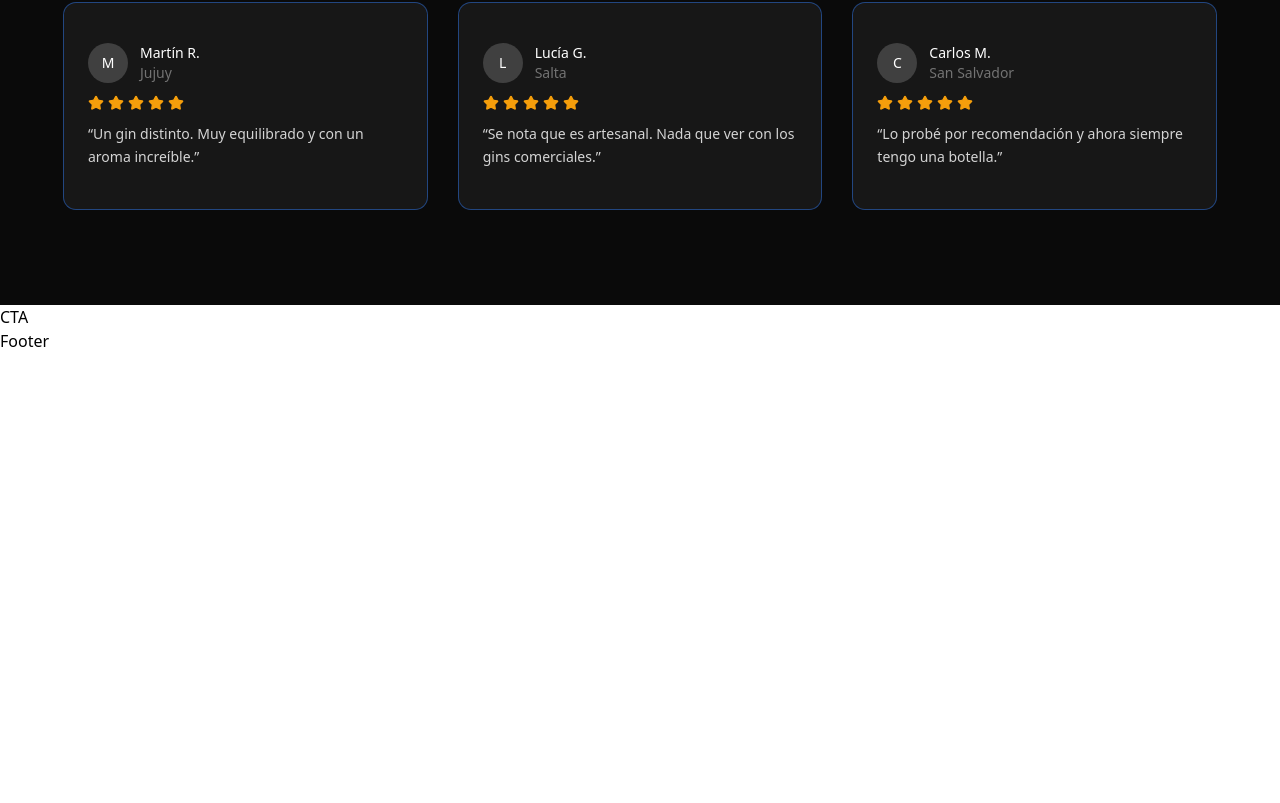
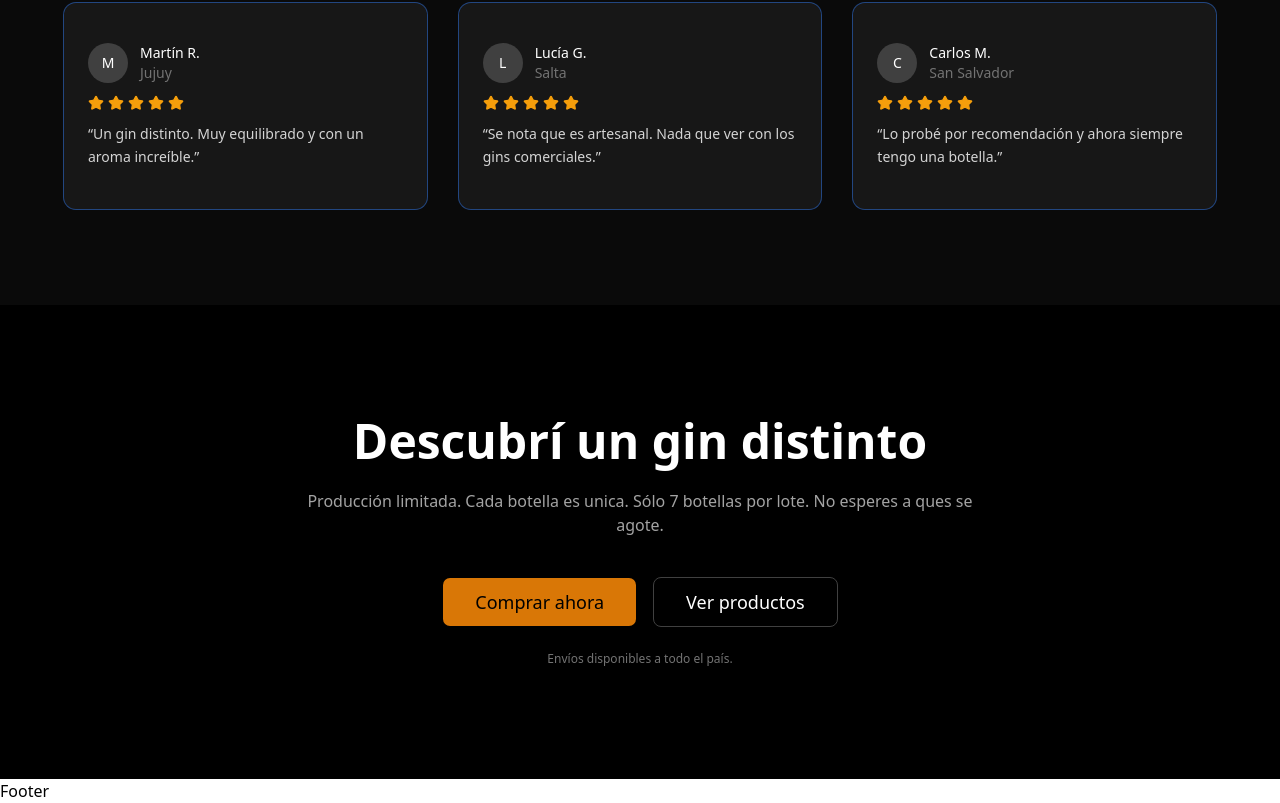
Before and after one commit to shenanigans15/landing-gin, a React (Vite) app: page / in a window 1280 px wide. Shown: the part 1491-2294 px from the top of the page. Before the commit the page ends 1844 px from the top, so only its background shows below. Built offline with nearby package versions, Linux system fonts and the light colour scheme; a web font is replaced by a local one.

Commit message:
feat: add CTA section style: improve CTA styling

```diff
--- a/src/components/sections/CTA.tsx
+++ b/src/components/sections/CTA.tsx
@@ -1,3 +1,44 @@
+import { Button } from '../ui/button'
+
 export const CTA = () => {
-  return <div>CTA</div>
+  return (
+    <section className="relative bg-black py-28 px-6 text-center overflow-hidden">
+      {/* Glow de fondo */}
+      <div className="absolute inset-0 -z-10 flex justify-center">
+        <div className="w-[500px] h-[500px] bg-amber-500/10 blur-3xl rounded-full" />
+      </div>
+
+      <div className="max-w-2xl mx-auto">
+        {/* Titulo */}
+        <h2 className="text-3xl md:text-5xl font-semibold text-white leading-tight">
+          Descubrí un gin distinto
+        </h2>
+
+        {/* Texto */}
+        <p className="mt-6 text-neutral-400">
+          Producción limitada. Cada botella es unica. Sólo 7 botellas por lote.
+          No esperes a ques se agote.
+        </p>
+
+        {/* Botones */}
+        <div className="mt-10 flex flex-col sm:flex-row justify-center gap-4">
+          <Button className="bg-amber-600 hover:bg-amber-800 text-black px-8 py-6 text-lg">
+            Comprar ahora
+          </Button>
+
+          <Button
+            variant="outline"
+            className="border-neutral-700 text-white hover:bg-neutral-800 px-8 py-6 text-lg"
+          >
+            Ver productos
+          </Button>
+        </div>
+
+        {/* Nota sutil */}
+        <p className="mt-6 text-xs text-neutral-500">
+          Envíos disponibles a todo el país.
+        </p>
+      </div>
+    </section>
+  )
 }
```
